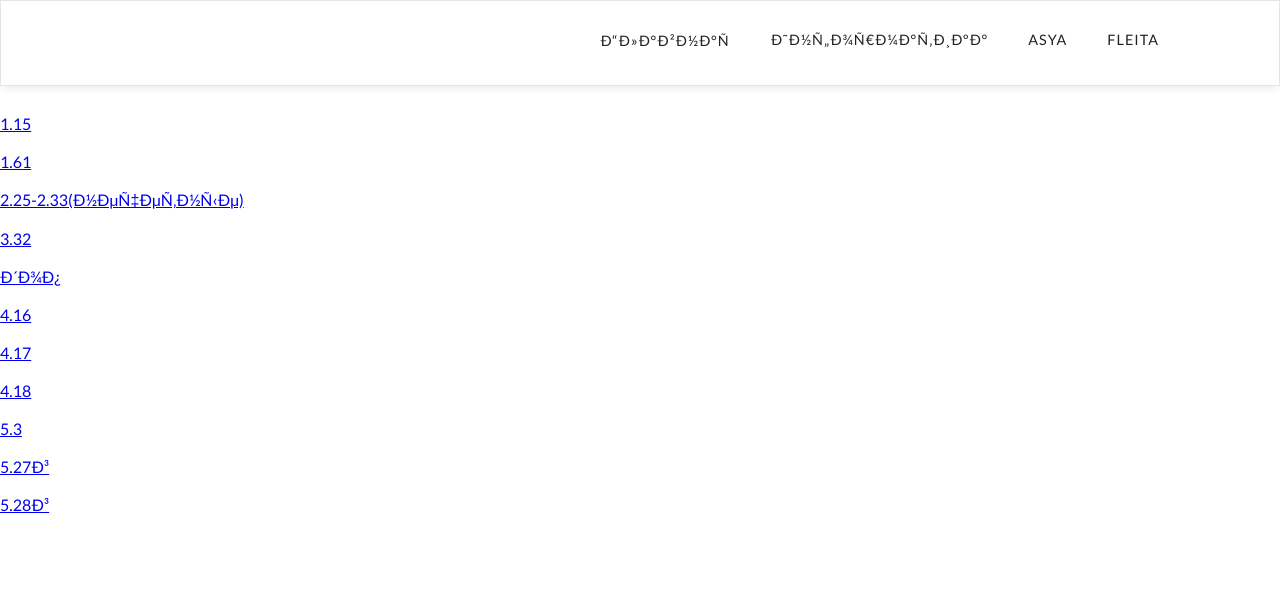
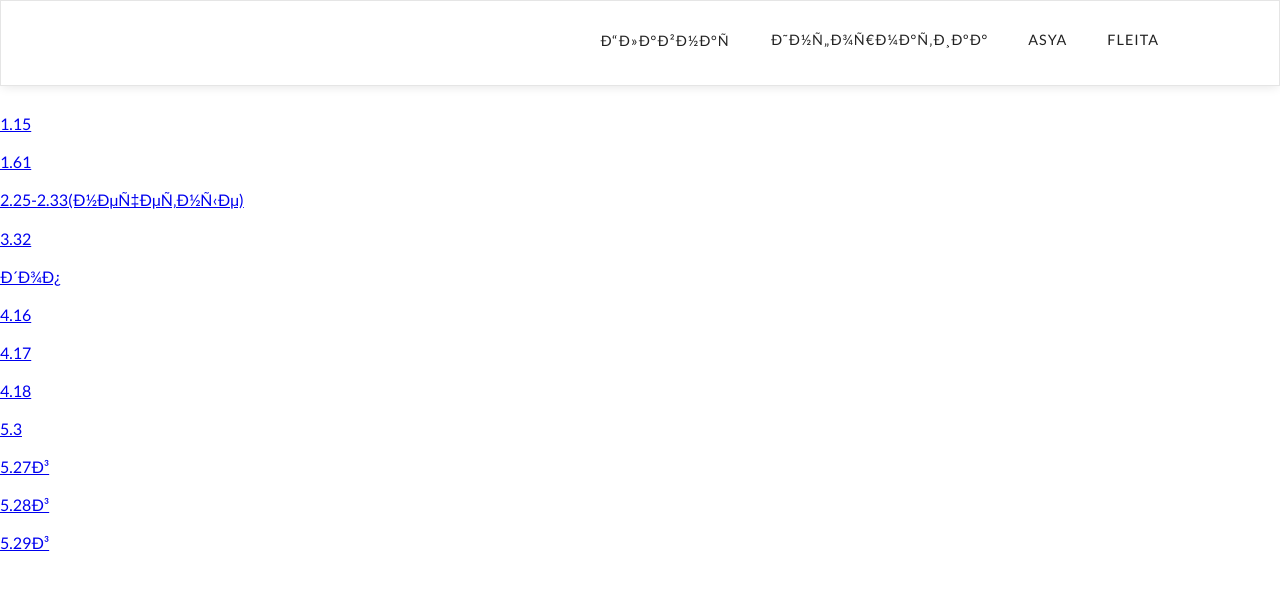
Before and after one commit to fleyta/fleyta.github.com, a plain HTML site: page js.html in a window 1280 px wide. Drawn offline with Linux system fonts and the light colour scheme.

Commit message:
Update js.html

```diff
--- a/js.html
+++ b/js.html
@@ -54,6 +54,9 @@
   <br>
   <br>
   <a  href="5.28js.html">5.28г</a>
+   <br>
+  <br>
+  <a  href="5.29js.html">5.29г</a>
   </body>
 </html>
 
```
